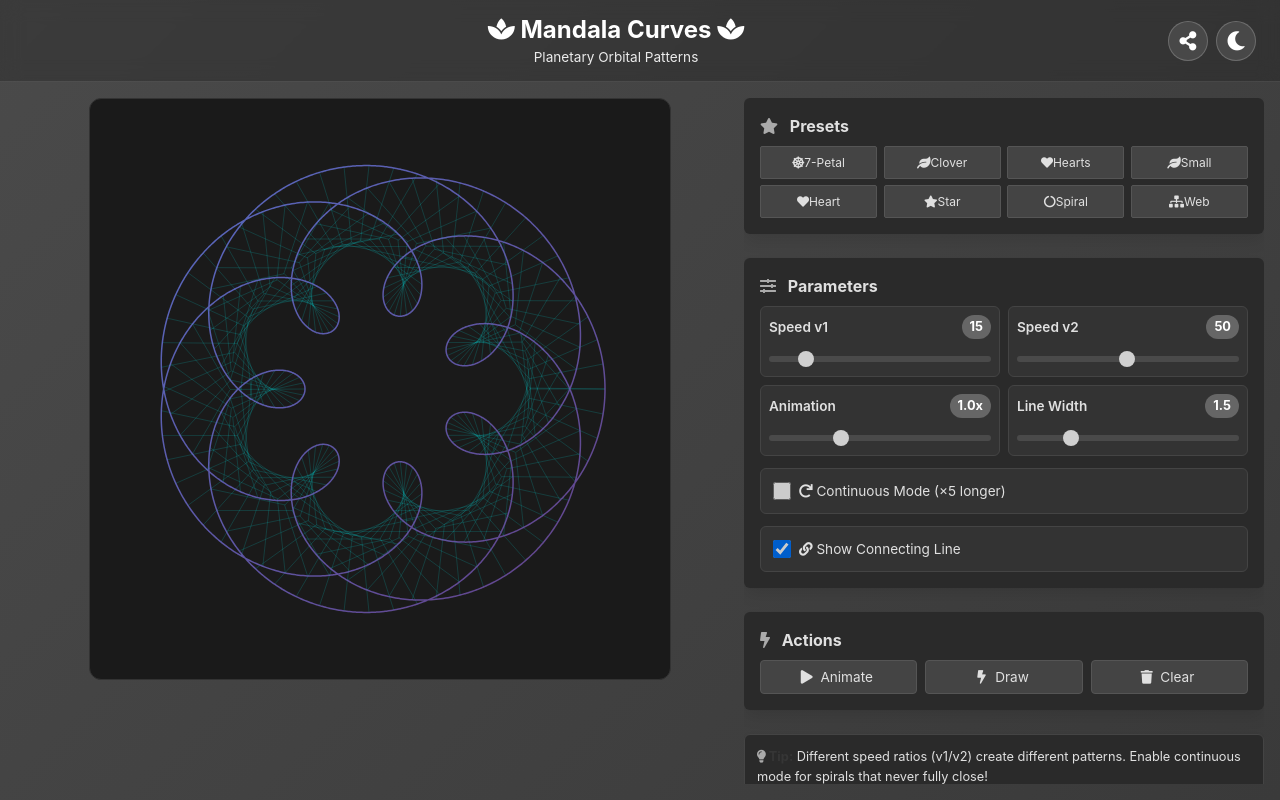
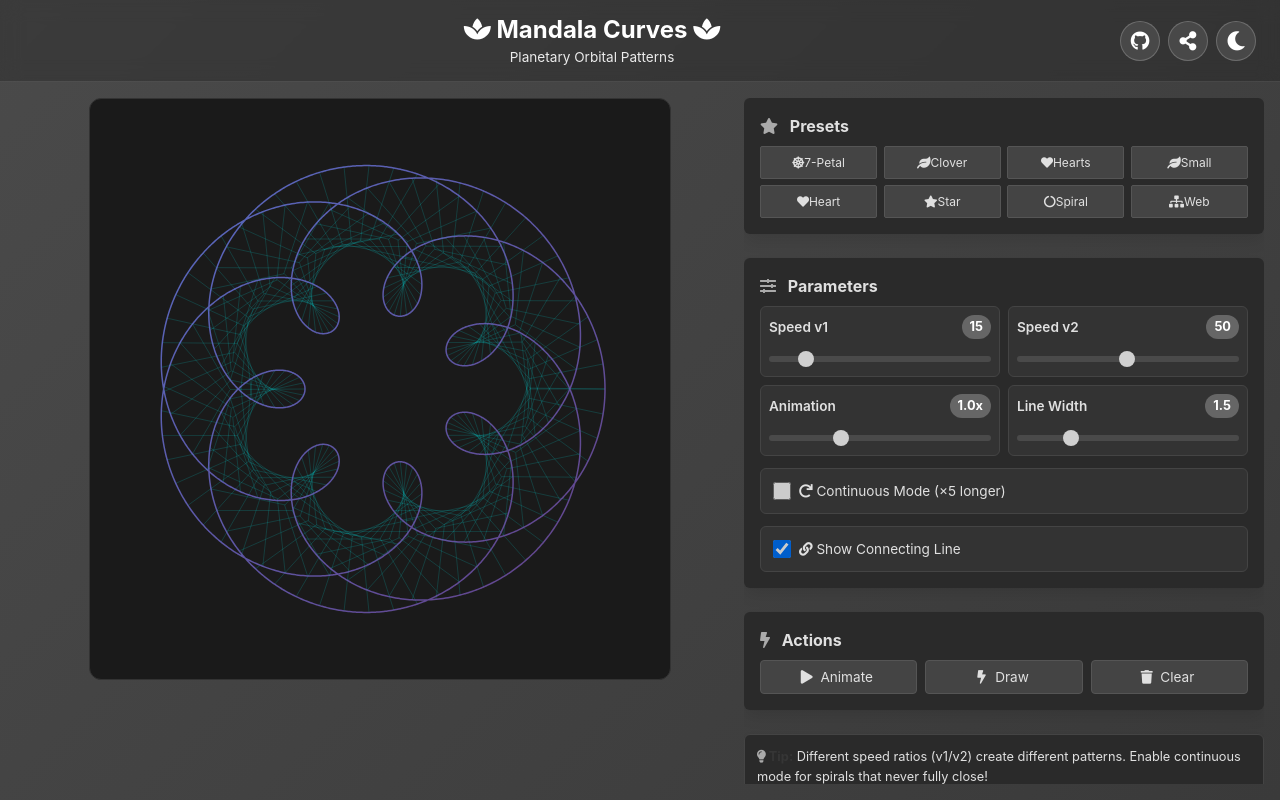
Before and after one commit to gangtao/MandalaCurves, a plain HTML site: page index.html in a window 1280 px wide. Drawn offline with nearby package versions, Linux system fonts and the light colour scheme.

Commit message:
add github repo link

```diff
--- a/index.html
+++ b/index.html
@@ -171,6 +171,38 @@
         }
 
         [data-theme="light"] .share-btn:hover {
+            background: rgba(0, 0, 0, 0.1);
+        }
+
+        .github-link {
+            background: rgba(255, 255, 255, 0.1);
+            border: 1px solid rgba(255, 255, 255, 0.2);
+            border-radius: 20px;
+            padding: 0.5rem;
+            cursor: pointer;
+            transition: all 0.3s ease;
+            color: var(--text-secondary);
+            font-size: 1.2rem;
+            width: 40px;
+            height: 40px;
+            display: flex;
+            align-items: center;
+            justify-content: center;
+            margin-right: 0.5rem;
+            text-decoration: none;
+        }
+
+        .github-link:hover {
+            background: rgba(255, 255, 255, 0.2);
+            transform: scale(1.1);
+        }
+
+        [data-theme="light"] .github-link {
+            background: rgba(0, 0, 0, 0.05);
+            border: 1px solid rgba(0, 0, 0, 0.1);
+        }
+
+        [data-theme="light"] .github-link:hover {
             background: rgba(0, 0, 0, 0.1);
         }
 
@@ -497,6 +529,9 @@
                 <p class="header-subtitle">Planetary Orbital Patterns</p>
             </div>
             <div style="display: flex; align-items: center;">
+                <a href="https://github.com/gangtao/MandalaCurves" target="_blank" class="github-link" title="View on GitHub">
+                    <i class="fab fa-github"></i>
+                </a>
                 <button class="share-btn" id="shareBtn" title="Share this configuration">
                     <i class="fas fa-share-alt"></i>
                 </button>
```
